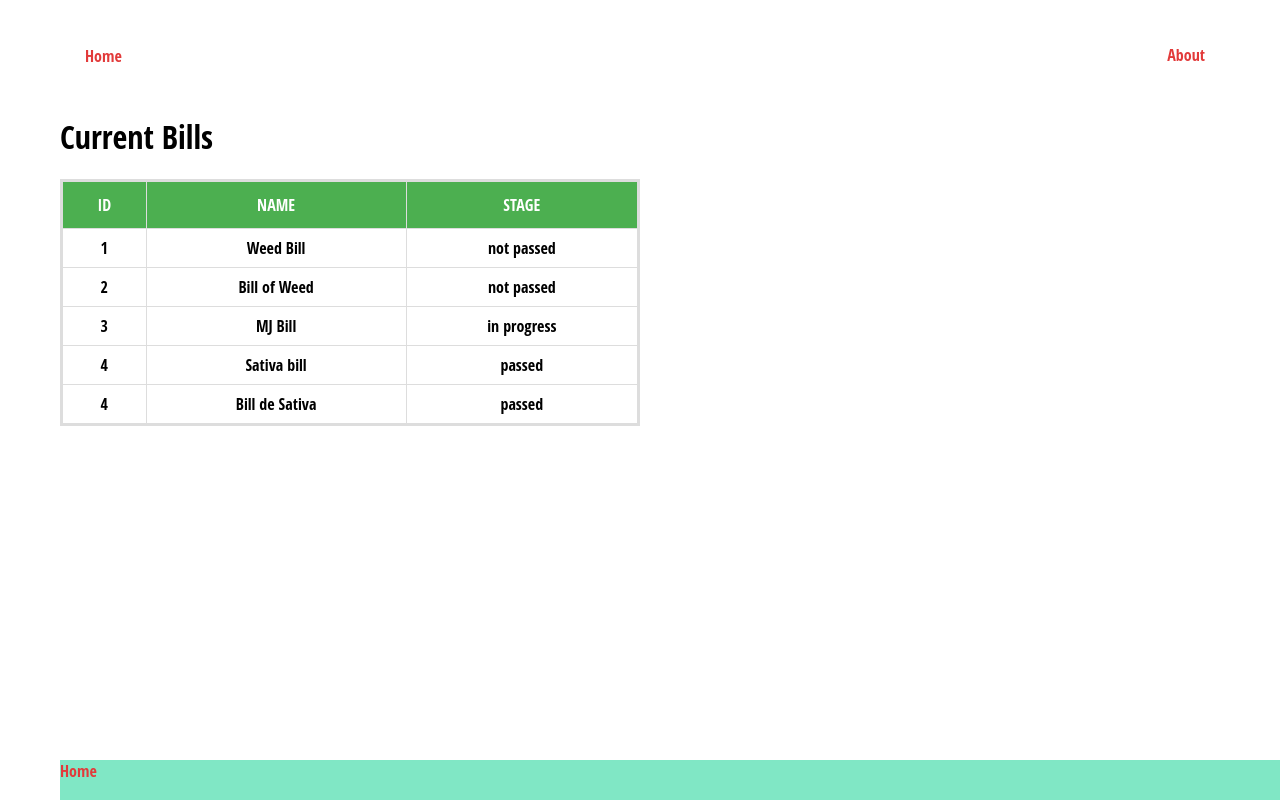
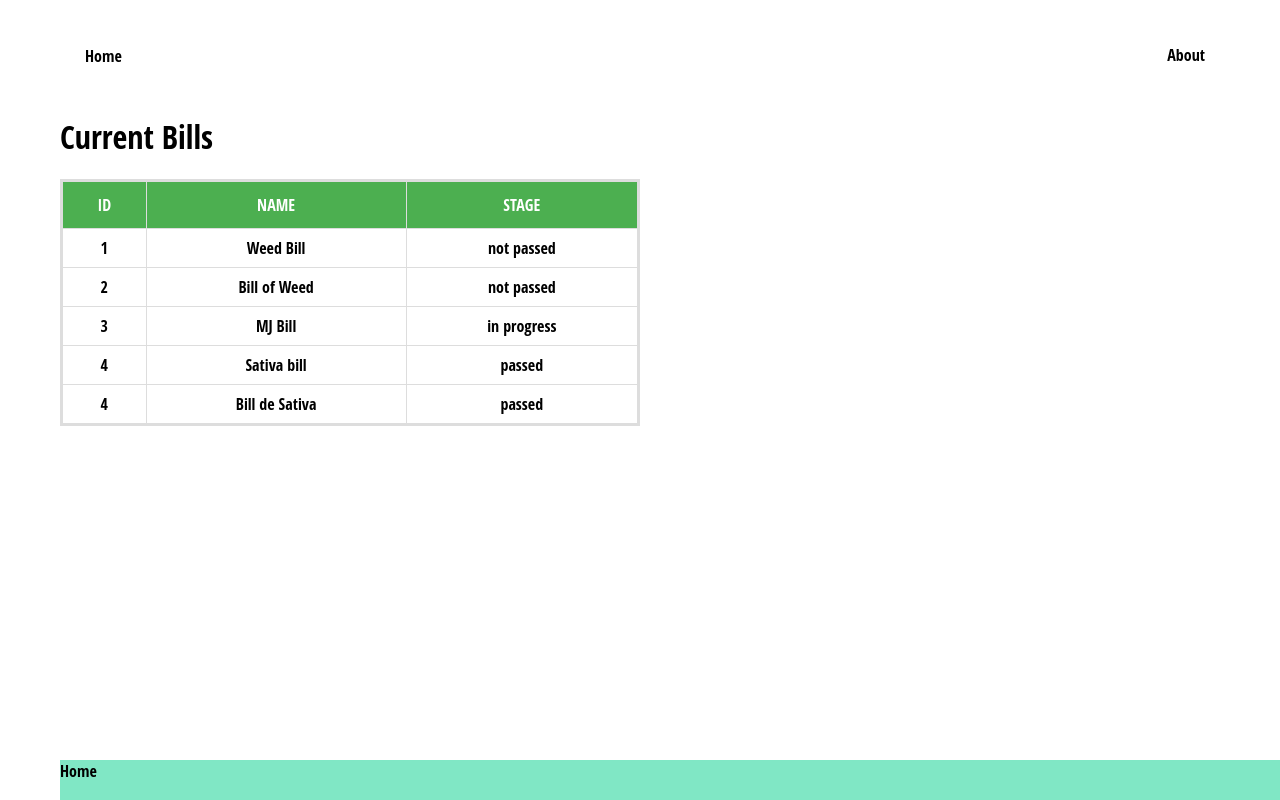
Before and after one commit to MagdalenaJasmine/arbadacarba_v1, a React (Create React App) app: page / in a window 1280 px wide. Shown: the top 800 px of the page. Built offline with nearby package versions, Linux system fonts and the light colour scheme.

Commit message:
completed main page styling

```diff
--- a/src/App.scss
+++ b/src/App.scss
@@ -5,5 +5,5 @@ body {
 
 a {
   text-decoration: none;
-  color: rgb(226, 58, 58);
+  color: black;
 }
```
